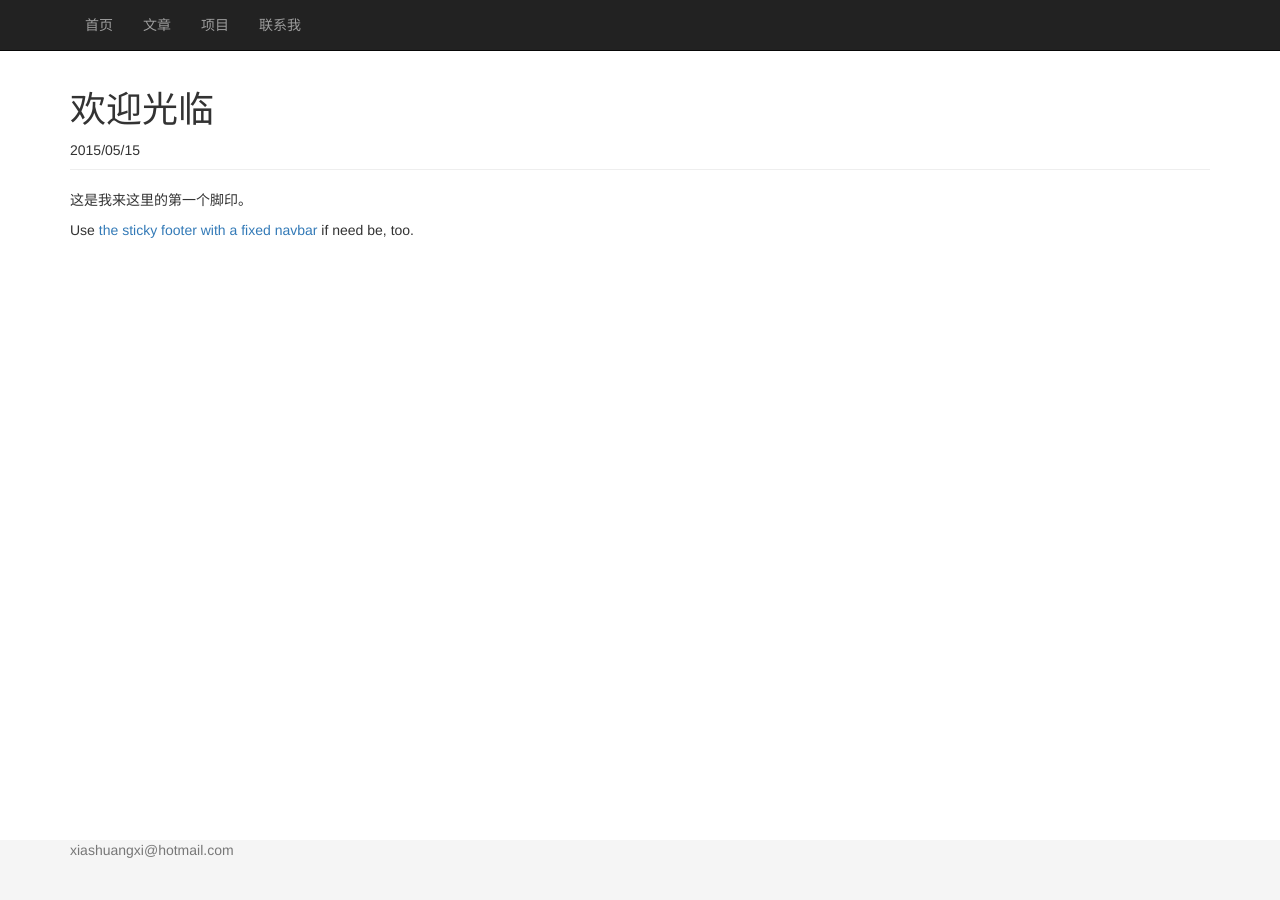
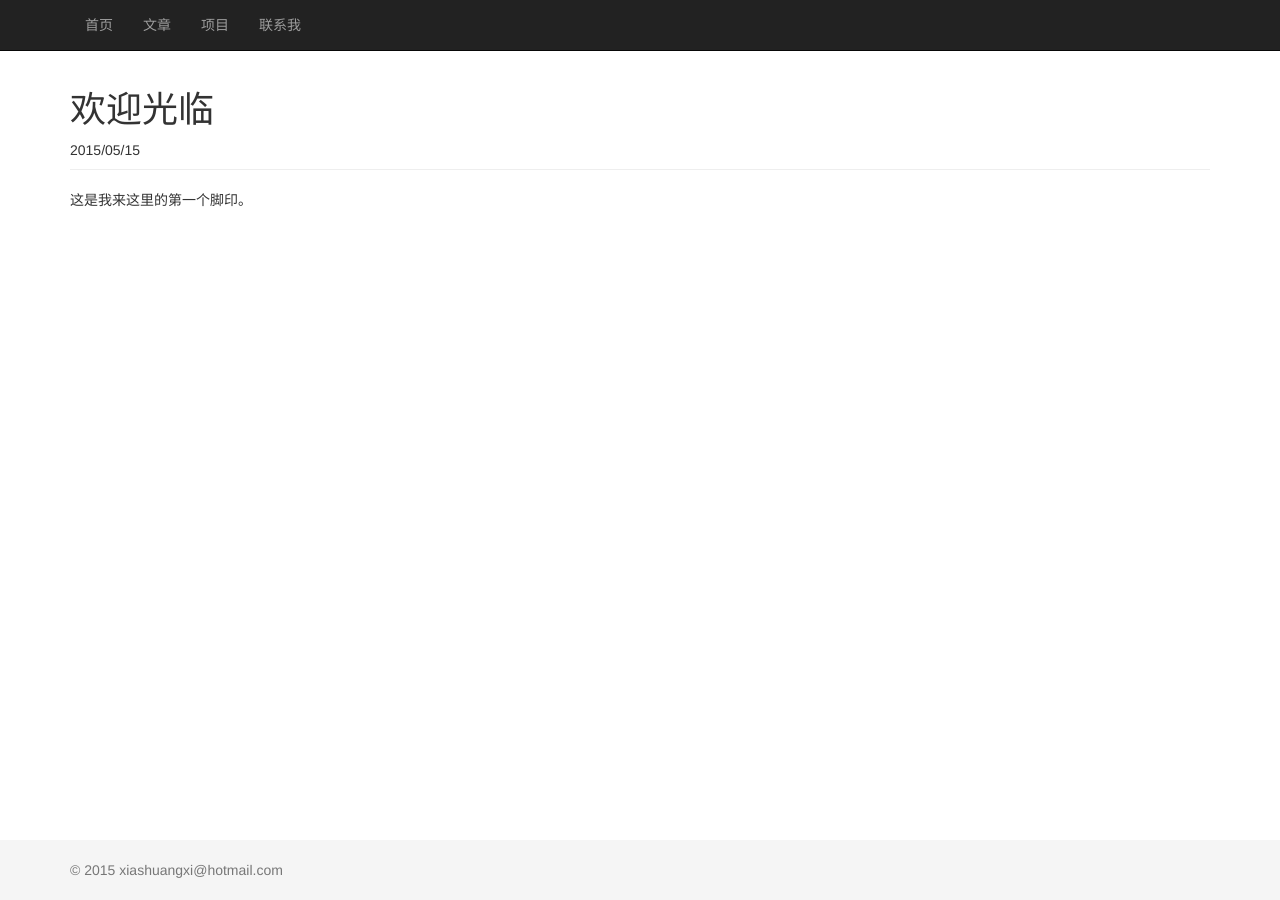
Before and after one commit to jinchangle/xiashuangxi.github.io, a Jekyll site: the page built from _posts/2015-05-15-start.md, in a window 1280 px wide. Built offline with Jekyll 4.4.1, drawn with Linux system fonts in a browser that asks for light colours; nearby versions of some CDN libraries.

Commit message:
Please enter the commit message for your changes. Lines starting  with '' will be ignored, and an empty message aborts the commit.  On branch master  Your branch is ahead of 'origin/master' by 1 commit.    (use "git push" to publish your local commits)
 Changes to be committed:
	modified:   _layouts/post.html

```diff
--- a/_layouts/post.html
+++ b/_layouts/post.html
@@ -8,14 +8,16 @@
     <div class="page-header">
         <h1>{{ page.title }}</h1>
         {{page.date| date:"%Y/%m/%d" }}
+        {% for tag in site.tags %}
+            <a href='#'>{{tag | last | size}}</a>
+        {% endfor %}
     </div>
     <p class="lead">{{ content }}</p>
-    <p>Use <a href="../sticky-footer-navbar">the sticky footer with a fixed navbar</a> if need be, too.</p>
+    <p></p>
 </div>
-
 <footer class="footer">
-    <div class="container">
-        <p class="text-muted">xiashuangxi@hotmail.com</p>
+    <div class="container" style="padding-top:20px">
+        <p class="text-muted">© 2015 xiashuangxi@hotmail.com</p>
     </div>
 </footer>
 
```
